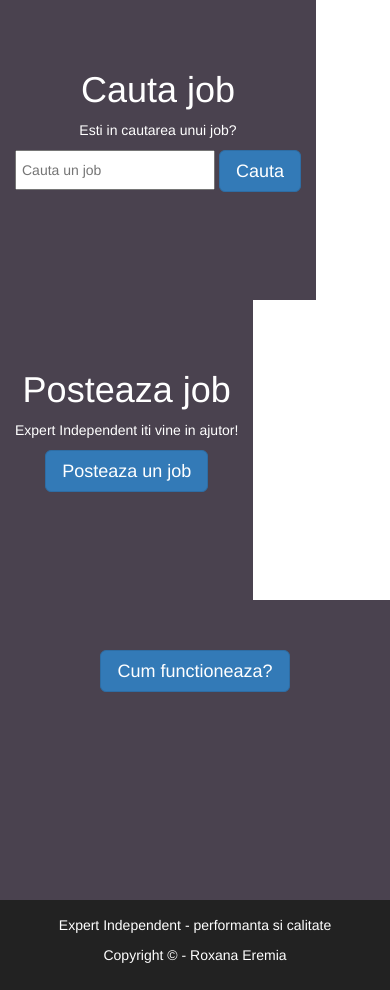
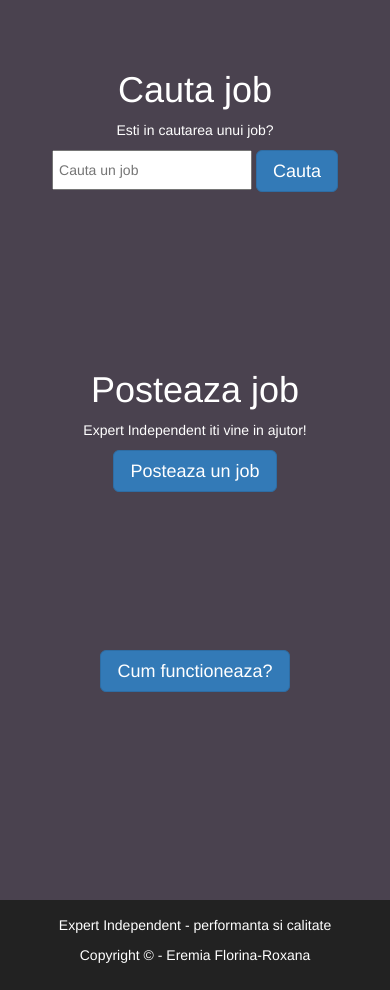
Before and after one commit to roxaneremia/expert-independent, a PHP site: page / in a window 390 px wide. Shown: the part 52-1042 px from the top of the page. Run offline with PHP 8.4, Linux system fonts and the light colour scheme; data that the repository does not hold is empty.

Commit message:
updates 17/07/2016

```diff
--- a/css/index.css
+++ b/css/index.css
@@ -22,9 +22,9 @@
     text-align: center;
   }
 
-  #cauta_job {padding-top:50px;height:300px;color: #fff; background-color: #4A424F !important; text-align:center; float:left;}
-  #posteaza_job {padding-top:50px;height:300px;color: #fff; background-color: #4A424F !important; text-align:center; float:left;}
-  #functioneaza {padding-top:50px;height:300px;color: #fff; background-color: #4A424F !important; text-align:center; clear: both;}
+  #cauta_job {padding-top:50px;height:300px;color: #fff; background-color: #4A424F !important; text-align:center;}
+  #posteaza_job {padding-top:50px;height:300px;color: #fff; background-color: #4A424F !important; text-align:center;}
+  #functioneaza {padding-top:50px;height:300px;color: #fff; background-color: #4A424F !important; text-align:center;}
 
   /* Set black background color, white text and some padding */
   footer {
--- a/index.php
+++ b/index.php
@@ -26,8 +26,9 @@ session_start();
 <body data-spy="scroll" data-target=".navbar" data-offset="50">
 
 <?php include "antet.php"; ?>
-
-<div id="cauta_job" class="container-fluid col-md-6">
+<div class="container-fluid">
+    <div class="row">
+        <div id="cauta_job" class="col-md-6">
         <h1>Cauta job</h1>
         <p>Esti in cautarea unui job?</p>
         <form method="get" action="cauta.php">
@@ -37,7 +38,7 @@ session_start();
         </form>
         </div>
 
-<div id="posteaza_job" class="container-fluid col-md-6">
+        <div id="posteaza_job" class="col-md-6">
         <h1>Posteaza job</h1>
         <p>Expert Independent iti vine in ajutor!</p>
         <form action="posteaza-job.php" method="get">
@@ -46,9 +47,12 @@ session_start();
             <input type="submit" id="posteaza_btn" class="btn btn-primary btn-lg" value="Posteaza un job">
         </form>
         </div>
-
-<div id="functioneaza" class="container-fluid">
+    </div>
+    <div class="row">
+        <div id="functioneaza" class="col-md-12">
             <button type="button" class="btn btn-primary btn-lg" onclick="window.open('despre-noi.php','_self')" id="about_us">Cum functioneaza?</button>
+        </div>
+    </div>
 </div>
 
 <?php include"subsol.php"; ?>
--- a/subsol.php
+++ b/subsol.php
@@ -1,4 +1,4 @@
 <footer class="container-fluid text-center">
   <p>Expert Independent - performanta si calitate</p>
-  <p>Copyright &copy; - Roxana Eremia</p>
+  <p>Copyright &copy; - Eremia Florina-Roxana</p>
 </footer>
```
Lines whose indentation alone changed are shown as unchanged.
